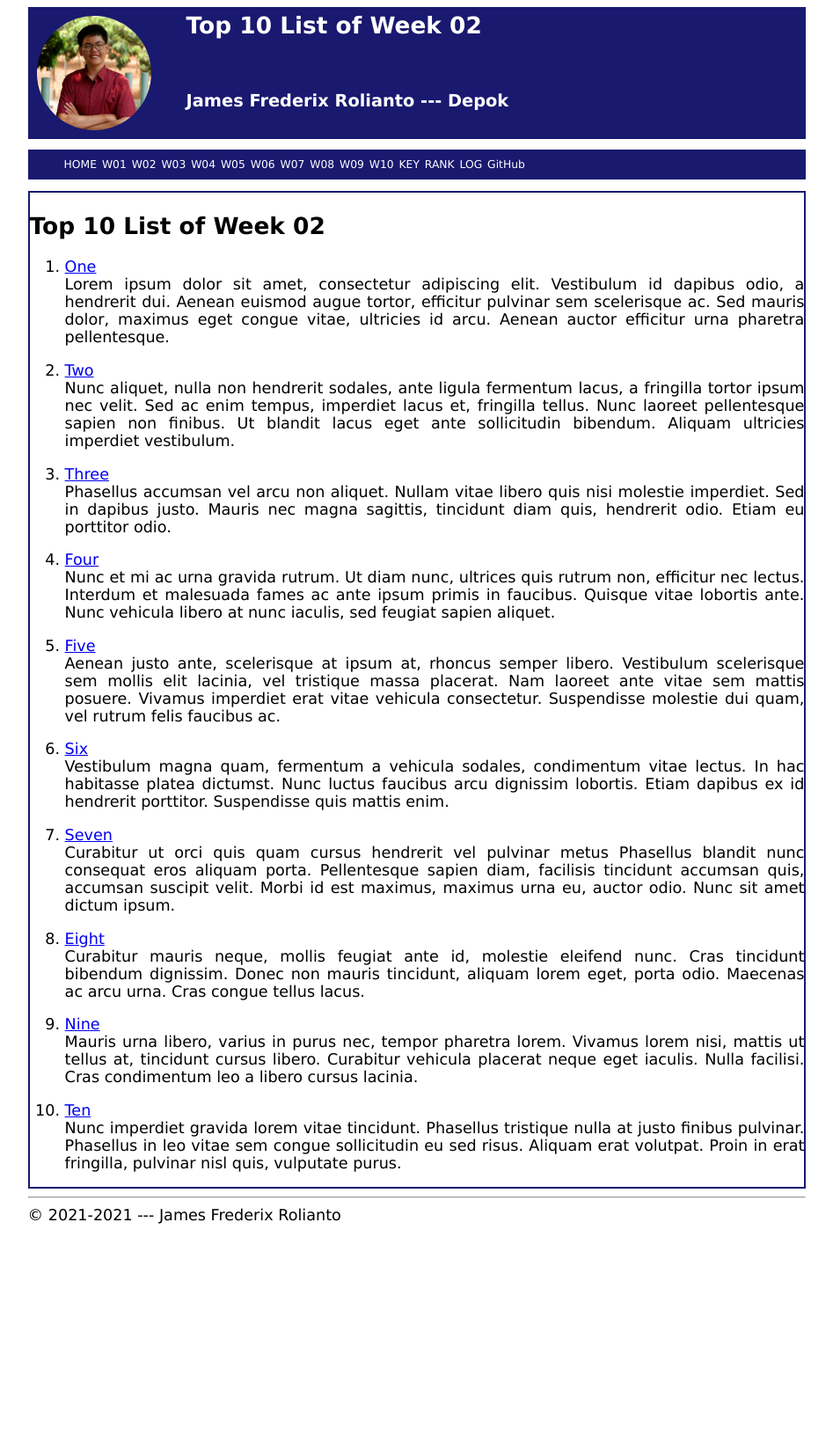
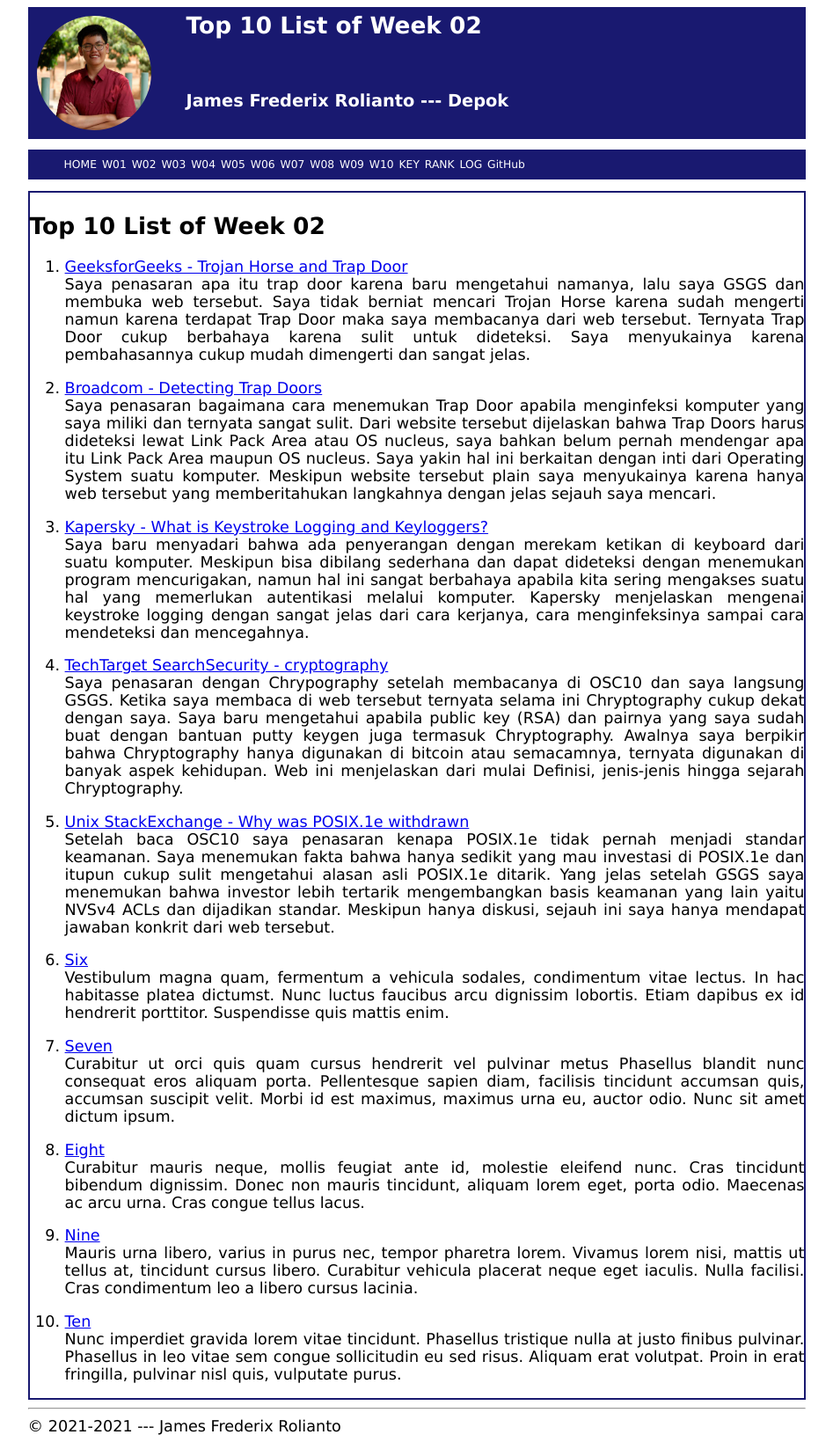
Before and after one commit to SinusCosinusTangen/os211, a Jekyll site: the page built from w02.md, in a window 1280 px wide. Shown: the whole page at 88% size, without its empty margins (166-1113 px from the left). Built offline with Jekyll 4.4.1, drawn with Linux system fonts in a browser that asks for light colours; our own code applies the rules of GitHub Pages for plain Markdown files; before the commit the page ends 1399 px from its top, so only the background shows below that.

Commit message:
OS211 SinusCosinusTangen

```diff
--- a/w02.md
+++ b/w02.md
@@ -5,40 +5,20 @@ permalink: /W02/
 
 # Top 10 List of Week 02
 
-1. [One](https://en.wikipedia.org/wiki/1)<br>
-Lorem ipsum dolor sit amet, consectetur adipiscing elit.
-Vestibulum id dapibus odio, a hendrerit dui.
-Aenean euismod augue tortor, efficitur pulvinar sem scelerisque ac.
-Sed mauris dolor, maximus eget congue vitae, ultricies id arcu.
-Aenean auctor efficitur urna pharetra pellentesque.
+1. [GeeksforGeeks - Trojan Horse and Trap Door](https://www.geeksforgeeks.org/trojan-horse-and-trap-door/)<br>
+Saya penasaran apa itu trap door karena baru mengetahui namanya, lalu saya GSGS dan membuka web tersebut. Saya tidak berniat mencari Trojan Horse karena sudah mengerti namun karena terdapat Trap Door maka saya membacanya dari web tersebut. Ternyata Trap Door cukup berbahaya karena sulit untuk dideteksi. Saya menyukainya karena pembahasannya cukup mudah dimengerti dan sangat jelas.
 
-2. [Two](https://en.wikipedia.org/wiki/2)<br>
-Nunc aliquet, nulla non hendrerit sodales, ante ligula fermentum lacus, a fringilla tortor ipsum nec velit.
-Sed ac enim tempus, imperdiet lacus et, fringilla tellus.
-Nunc laoreet pellentesque sapien non finibus.
-Ut blandit lacus eget ante sollicitudin bibendum.
-Aliquam ultricies imperdiet vestibulum.
+2. [Broadcom - Detecting Trap Doors](https://ftpdocs.broadcom.com/cadocs/0/CA%20Auditor%20r12%201-ENU/Bookshelf_Files/HTML/AUD_User_zOS_ENU/981530.html)<br>
+Saya penasaran bagaimana cara menemukan Trap Door apabila menginfeksi komputer yang saya miliki dan ternyata sangat sulit. Dari website tersebut dijelaskan bahwa Trap Doors harus dideteksi lewat Link Pack Area atau OS nucleus, saya bahkan belum pernah mendengar apa itu Link Pack Area maupun OS nucleus. Saya yakin hal ini berkaitan dengan inti dari Operating System suatu komputer. Meskipun website tersebut plain saya menyukainya karena hanya web tersebut yang memberitahukan langkahnya dengan jelas sejauh saya mencari.
 
-3. [Three](https://en.wikipedia.org/wiki/3)<br>
-Phasellus accumsan vel arcu non aliquet.
-Nullam vitae libero quis nisi molestie imperdiet.
-Sed in dapibus justo.
-Mauris nec magna sagittis, tincidunt diam quis, hendrerit odio.
-Etiam eu porttitor odio.
+3. [Kapersky - What is Keystroke Logging and Keyloggers?](https://www.kaspersky.com/resource-center/definitions/keylogger)<br>
+Saya baru menyadari bahwa ada penyerangan dengan merekam ketikan di keyboard dari suatu komputer. Meskipun bisa dibilang sederhana dan dapat dideteksi dengan menemukan program mencurigakan, namun hal ini sangat berbahaya apabila kita sering mengakses suatu hal yang memerlukan autentikasi melalui komputer. Kapersky menjelaskan mengenai keystroke logging dengan sangat jelas dari cara kerjanya, cara menginfeksinya sampai cara mendeteksi dan mencegahnya.
 
-4. [Four](https://en.wikipedia.org/wiki/4)<br>
-Nunc et mi ac urna gravida rutrum.
-Ut diam nunc, ultrices quis rutrum non, efficitur nec lectus.
-Interdum et malesuada fames ac ante ipsum primis in faucibus.
-Quisque vitae lobortis ante.
-Nunc vehicula libero at nunc iaculis, sed feugiat sapien aliquet.
+4. [TechTarget SearchSecurity - cryptography](https://searchsecurity.techtarget.com/definition/cryptography)<br>
+Saya penasaran dengan Chrypography setelah membacanya di OSC10 dan saya langsung GSGS. Ketika saya membaca di web tersebut ternyata selama ini Chryptography cukup dekat dengan saya. Saya baru mengetahui apabila public key (RSA) dan pairnya yang saya sudah buat dengan bantuan putty keygen juga termasuk Chryptography. Awalnya saya berpikir bahwa Chryptography hanya digunakan di bitcoin atau semacamnya, ternyata digunakan di banyak aspek kehidupan. Web ini menjelaskan dari mulai Definisi, jenis-jenis hingga sejarah Chryptography.
 
-5. [Five](https://en.wikipedia.org/wiki/5)<br>
-Aenean justo ante, scelerisque at ipsum at, rhoncus semper libero.
-Vestibulum scelerisque sem mollis elit lacinia, vel tristique massa placerat.
-Nam laoreet ante vitae sem mattis posuere.
-Vivamus imperdiet erat vitae vehicula consectetur.
-Suspendisse molestie dui quam, vel rutrum felis faucibus ac.
+5. [Unix StackExchange - Why was POSIX.1e withdrawn](https://unix.stackexchange.com/questions/489820/why-was-posix-1e-withdrawn)<br>
+Setelah baca OSC10 saya penasaran kenapa POSIX.1e tidak pernah menjadi standar keamanan. Saya menemukan fakta bahwa hanya sedikit yang mau investasi di POSIX.1e dan itupun cukup sulit mengetahui alasan asli POSIX.1e ditarik. Yang jelas setelah GSGS saya menemukan bahwa investor lebih tertarik mengembangkan basis keamanan yang lain yaitu NVSv4 ACLs dan dijadikan standar. Meskipun hanya diskusi, sejauh ini saya hanya mendapat jawaban konkrit dari web tersebut.
 
 6. [Six](https://en.wikipedia.org/wiki/6)<br>
 Vestibulum magna quam, fermentum a vehicula sodales, condimentum vitae lectus.
```
Also changed, not shown: 2 other files.
